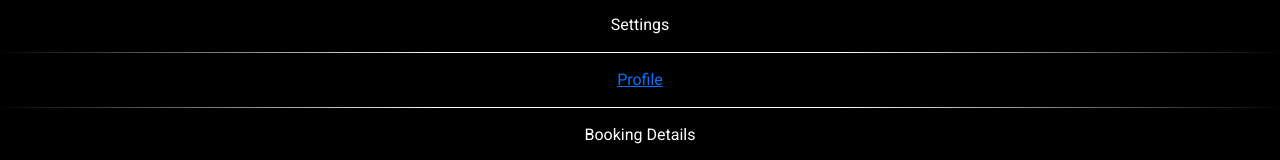
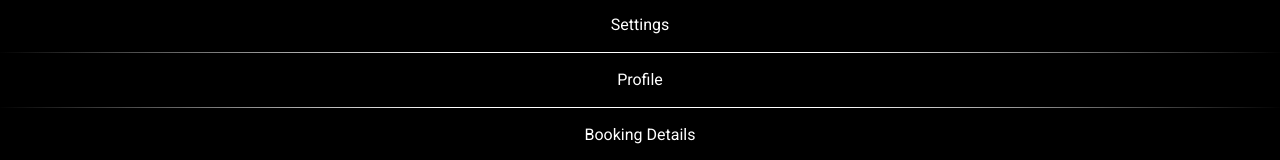
Before and after one commit to Prem6369/Angular, an Angular app: page /Profile in a window 1280 px wide. Shown: the part 352-512 px from the top of the page. Built offline with nearby package versions, Linux system fonts and the light colour scheme; no server answers.

Commit message:
Add Css import componet

```diff
--- a/src/app/Components/user-profile/user-profile.component.scss
+++ b/src/app/Components/user-profile/user-profile.component.scss
@@ -50,6 +50,10 @@ body{
     text-decoration: none;
     color: white;
 }
+.text1 a{
+    text-decoration: none;
+    color: white;
+}
 
 .line {
     width: 100%;
--- a/src/app/app.module.ts
+++ b/src/app/app.module.ts
@@ -29,6 +29,7 @@ import {MatInputModule} from '@angular/material/input';
 import { AdminLayoutComponent } from './Components/layouts/admin-layout/admin-layout.component';
 import { UserLayouttComponent } from './Components/layouts/user-layoutt/user-layoutt.component';
 import { ResortBookingDetailsComponent } from './Components/resort-booking-details/resort-booking-details.component';
+import { UpdateProfileComponent } from './Components/update-profile/update-profile.component';
 
 
 
@@ -52,6 +53,7 @@ import { ResortBookingDetailsComponent } from './Components/resort-booking-detai
     AdminLayoutComponent,
     UserLayouttComponent,
     ResortBookingDetailsComponent,
+    UpdateProfileComponent,
 
   ],
   imports: [
```
